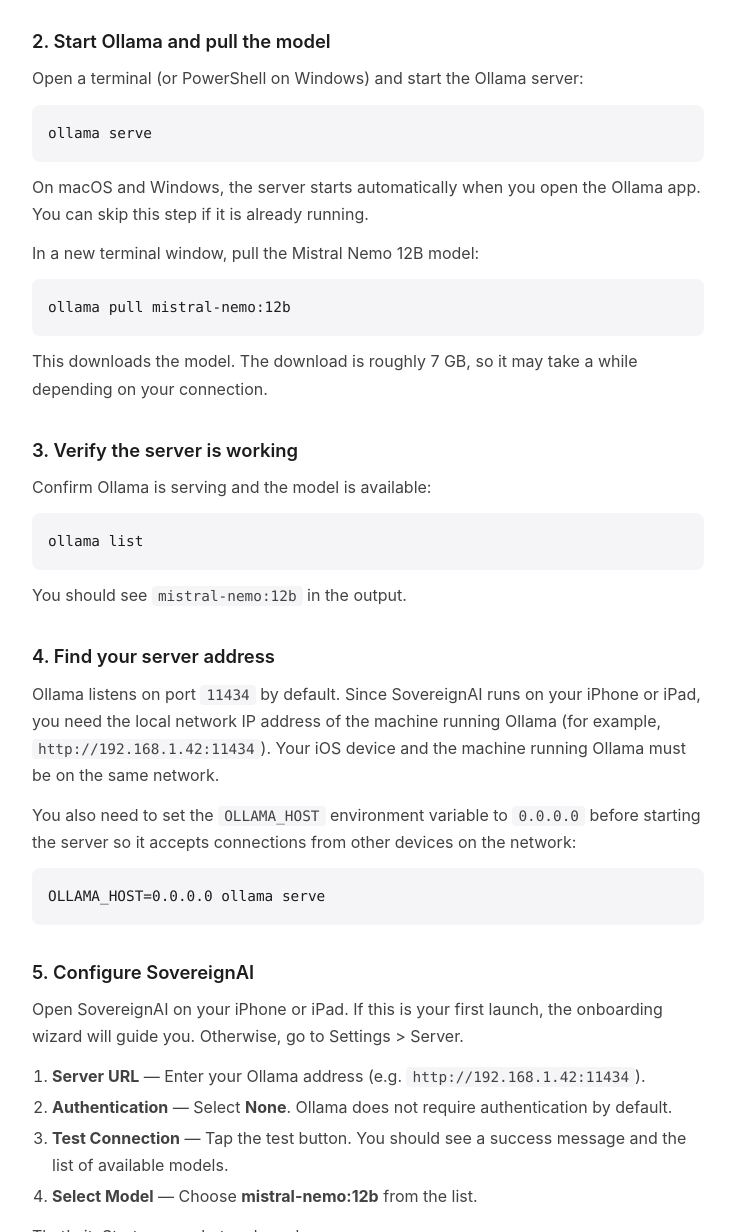
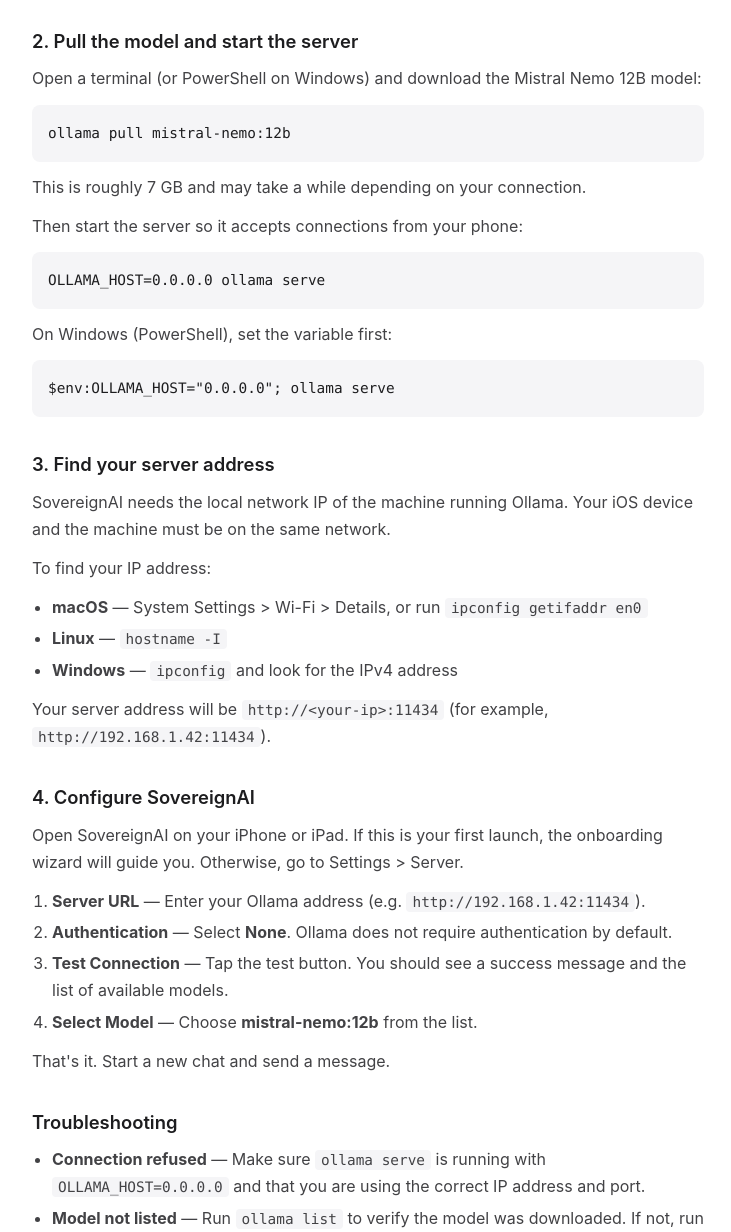
Before and after one commit to apahim/sovereignai-ios, a plain HTML site: page quickstart.html in a window 1280 px wide. Shown: the part 760-1992 px from the top of the page, without its empty margins (272-1003 px from the left). Drawn offline with Linux system fonts and the light colour scheme.

Commit message:
Fixes
Signed-off-by: Amador Pahim <amador@pahim.org>

```diff
--- a/quickstart.html
+++ b/quickstart.html
@@ -63,27 +63,28 @@
         <h3>Windows</h3>
         <p>Download the installer from <a href="https://ollama.com/download">ollama.com/download</a> and run it.</p>
 
-        <h2>2. Start Ollama and pull the model</h2>
+        <h2>2. Pull the model and start the server</h2>
 
-        <p>Open a terminal (or PowerShell on Windows) and start the Ollama server:</p>
-        <pre><code>ollama serve</code></pre>
-        <p>On macOS and Windows, the server starts automatically when you open the Ollama app. You can skip this step if it is already running.</p>
+        <p>Open a terminal (or PowerShell on Windows) and download the Mistral Nemo 12B model:</p>
+        <pre><code>ollama pull mistral-nemo:12b</code></pre>
+        <p>This is roughly 7 GB and may take a while depending on your connection.</p>
 
-        <p>In a new terminal window, pull the Mistral Nemo 12B model:</p>
-        <pre><code>ollama pull mistral-nemo:12b</code></pre>
-        <p>This downloads the model. The download is roughly 7 GB, so it may take a while depending on your connection.</p>
+        <p>Then start the server so it accepts connections from your phone:</p>
+        <pre><code>OLLAMA_HOST=0.0.0.0 ollama serve</code></pre>
+        <p>On Windows (PowerShell), set the variable first:</p>
+        <pre><code>$env:OLLAMA_HOST="0.0.0.0"; ollama serve</code></pre>
 
-        <h2>3. Verify the server is working</h2>
-        <p>Confirm Ollama is serving and the model is available:</p>
-        <pre><code>ollama list</code></pre>
-        <p>You should see <code>mistral-nemo:12b</code> in the output.</p>
+        <h2>3. Find your server address</h2>
+        <p>SovereignAI needs the local network IP of the machine running Ollama. Your iOS device and the machine must be on the same network.</p>
+        <p>To find your IP address:</p>
+        <ul>
+            <li><strong>macOS</strong> &mdash; System Settings &gt; Wi-Fi &gt; Details, or run <code>ipconfig getifaddr en0</code></li>
+            <li><strong>Linux</strong> &mdash; <code>hostname -I</code></li>
+            <li><strong>Windows</strong> &mdash; <code>ipconfig</code> and look for the IPv4 address</li>
+        </ul>
+        <p>Your server address will be <code>http://&lt;your-ip&gt;:11434</code> (for example, <code>http://192.168.1.42:11434</code>).</p>
 
-        <h2>4. Find your server address</h2>
-        <p>Ollama listens on port <code>11434</code> by default. Since SovereignAI runs on your iPhone or iPad, you need the local network IP address of the machine running Ollama (for example, <code>http://192.168.1.42:11434</code>). Your iOS device and the machine running Ollama must be on the same network.</p>
-        <p>You also need to set the <code>OLLAMA_HOST</code> environment variable to <code>0.0.0.0</code> before starting the server so it accepts connections from other devices on the network:</p>
-        <pre><code>OLLAMA_HOST=0.0.0.0 ollama serve</code></pre>
-
-        <h2>5. Configure SovereignAI</h2>
+        <h2>4. Configure SovereignAI</h2>
         <p>Open SovereignAI on your iPhone or iPad. If this is your first launch, the onboarding wizard will guide you. Otherwise, go to Settings &gt; Server.</p>
         <ol>
             <li><strong>Server URL</strong> &mdash; Enter your Ollama address (e.g. <code>http://192.168.1.42:11434</code>).</li>
@@ -96,7 +97,7 @@
 
         <h2>Troubleshooting</h2>
         <ul>
-            <li><strong>Connection refused</strong> &mdash; Make sure <code>ollama serve</code> is running and that you are using the correct IP address and port. If Ollama is on a remote machine, ensure <code>OLLAMA_HOST=0.0.0.0</code> is set.</li>
+            <li><strong>Connection refused</strong> &mdash; Make sure <code>ollama serve</code> is running with <code>OLLAMA_HOST=0.0.0.0</code> and that you are using the correct IP address and port.</li>
             <li><strong>Model not listed</strong> &mdash; Run <code>ollama list</code> to verify the model was downloaded. If not, run <code>ollama pull mistral-nemo:12b</code> again.</li>
             <li><strong>Slow responses</strong> &mdash; Mistral Nemo 12B works best with a dedicated GPU. On CPU-only machines, responses will be slower.</li>
             <li><strong>Firewall issues</strong> &mdash; Ensure port <code>11434</code> is not blocked by your firewall. On Fedora, you can open it with <code>sudo firewall-cmd --add-port=11434/tcp</code>.</li>
```
